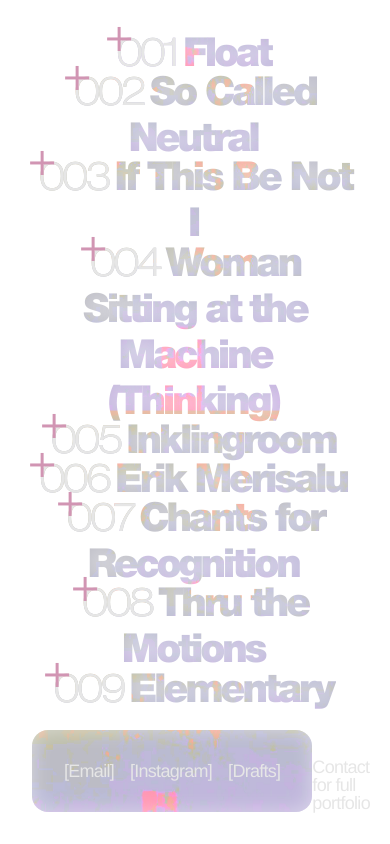
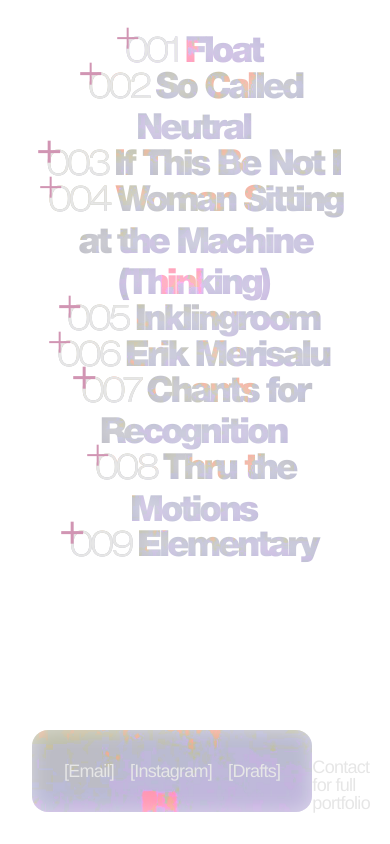
Before and after one commit to oliverudekyll/oliverudekull.com-react, a React (Create React App) app: page /home in a window 390 px wide. Built offline with nearby package versions, Linux system fonts and the light colour scheme; a web font is replaced by a local one.

Commit message:
layout responsivity test

```diff
--- a/src/assets/css/style.css
+++ b/src/assets/css/style.css
@@ -120,6 +120,7 @@ a {
   margin: 0rem 0.25rem 0rem 0.25rem;
 
   font-family: var(--helvetica-black);
+  white-space: pre-wrap;
 
   text-shadow: 0 0 20px rgba(255, 255, 255, 0.5);
   transition: color var(--transition-hover);
@@ -177,7 +178,7 @@ a {
   height: 0.6em;
 }
 
-@media screen and (max-width: 1700px) {
+@media screen and (max-width: 1450px) {
   .feed {
     max-width: 1300px;
   }
@@ -187,24 +188,12 @@ a {
   }
 }
 
-@media screen and (max-width: 1250px) {
+@media screen and (max-width: 900px) {
   .feed {
-    max-width: 1000px;
+    /* max-width: 1000px; */
   }
 
   .feed__project {
-    font-size: 3rem;
+    font-size: 2.25rem;
   }
 }
-
-@media screen and (max-width: 1050px) {
-  .feed {
-    max-width: 800px;
-  }
-
-  .feed__project {
-    font-size: 2.5rem;
-    width: fit-content;
-    white-space: pre-wrap;
-  }
-}
```
